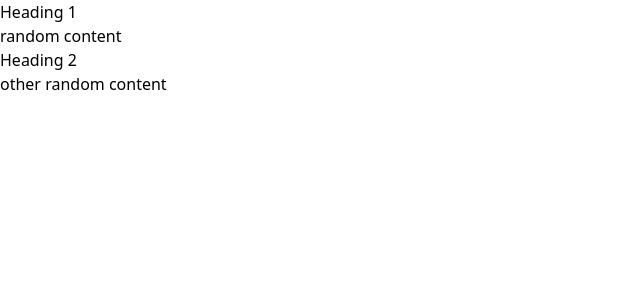
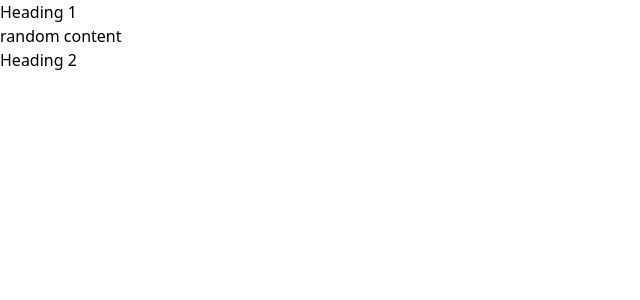
Before and after one commit to kevyyar/react-comps, a React (Create React App) app: page / in a window 1280 px wide. Shown: the top 300 px of the page, without its empty margins (0-640 px from the left). Built offline with nearby package versions, Linux system fonts and the light colour scheme.

Commit message:
add expand behavior when clicking heading

```diff
--- a/src/components/Accordion.js
+++ b/src/components/Accordion.js
@@ -1,9 +1,21 @@
+import { useState } from "react";
+
 function Accordion({ items }) {
-  const renderedItems = items.map((item) => {
+  const [expandedIndex, setExpandedIndex] = useState(0);
+
+  const onExpandItem = (nextIndex) => {
+    setExpandedIndex(nextIndex);
+  };
+
+  const renderedItems = items.map((item, index) => {
+    const isExpanded = index === expandedIndex;
+
+    const content = <div>{item.content}</div>;
+
     return (
       <div key={item.id}>
-        <div>{item.heading}</div>
-        <div>{item.content}</div>
+        <div onClick={() => onExpandItem(index)}>{item.heading}</div>
+        {isExpanded && content}
       </div>
     );
   });
```
